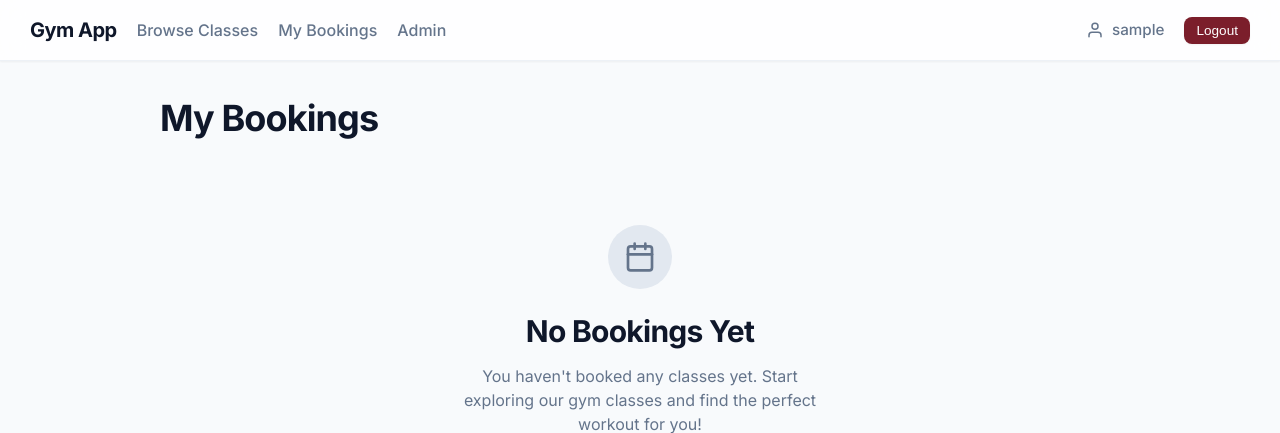
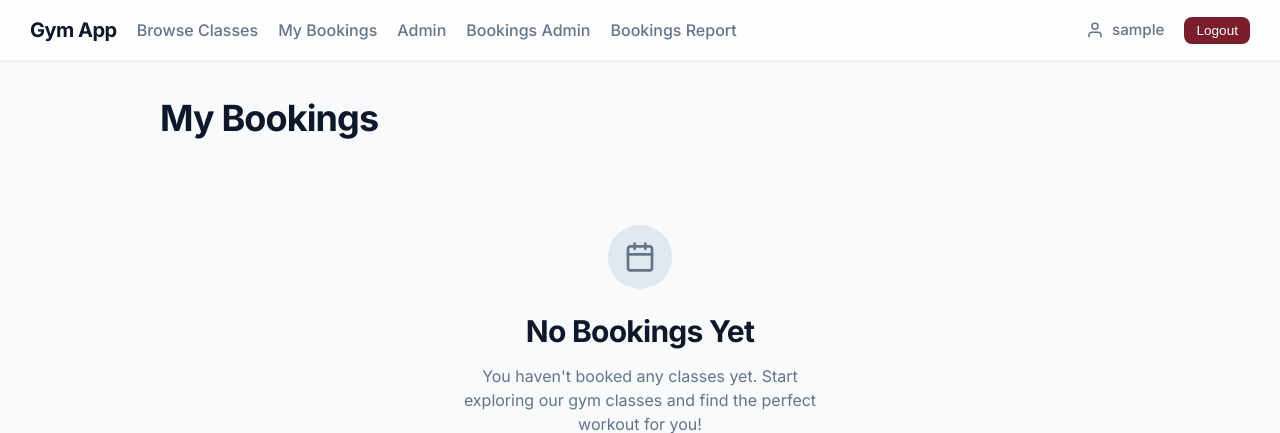
Before and after one commit to IsroilovA/gym_class_management, a Django app: page /bookings/ in a window 1280 px wide. Shown: the top 433 px of the page. Run offline with Django 5.2, Linux system fonts and the light colour scheme; the visitor is signed in with stand-in values (Sample User, id 1); data that the repository does not hold is empty.

Commit message:
new pages nav items added;

```diff
--- a/templates/base.html
+++ b/templates/base.html
@@ -20,6 +20,8 @@
         <a href="{% url 'booking-list' %}">My Bookings</a>
         {% if user.is_staff %}
         <a href="{% url 'admin:index' %}">Admin</a>
+        <a href="{% url 'admin:bookings_booking_changelist' %}">Bookings Admin</a>
+        <a href="{% url 'admin:bookings_booking_report' %}">Bookings Report</a>
         {% endif %}
         <span class="spacer"></span>
         <span class="user-info">
```
